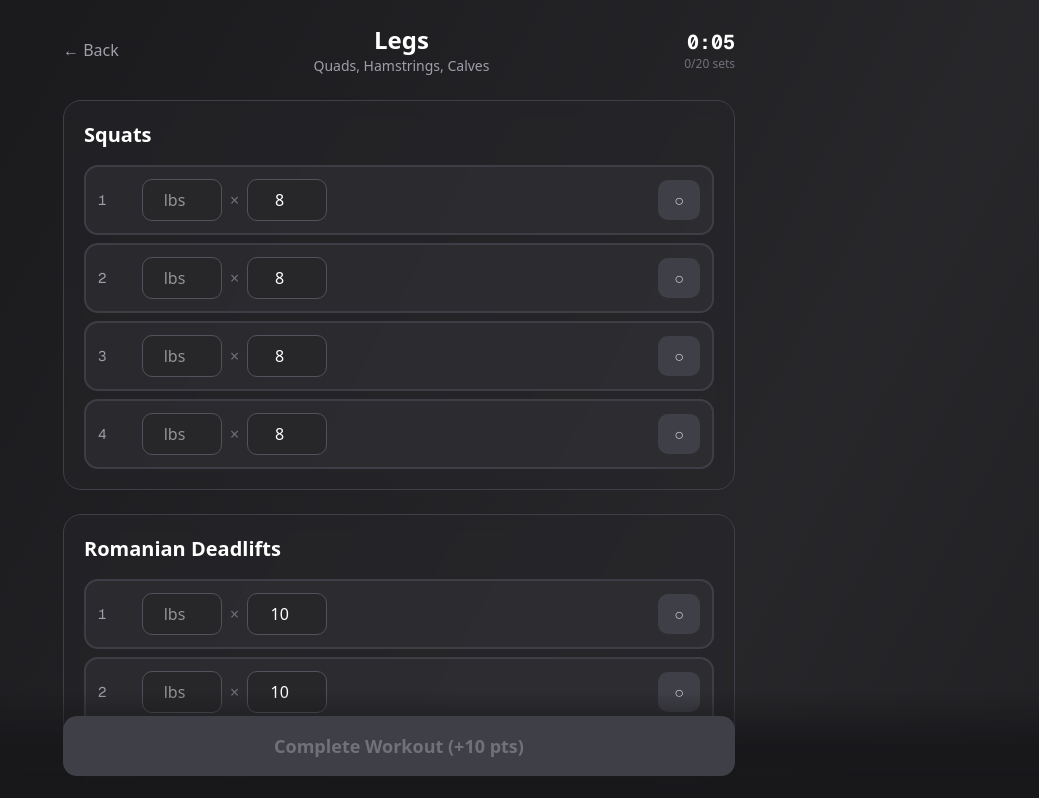
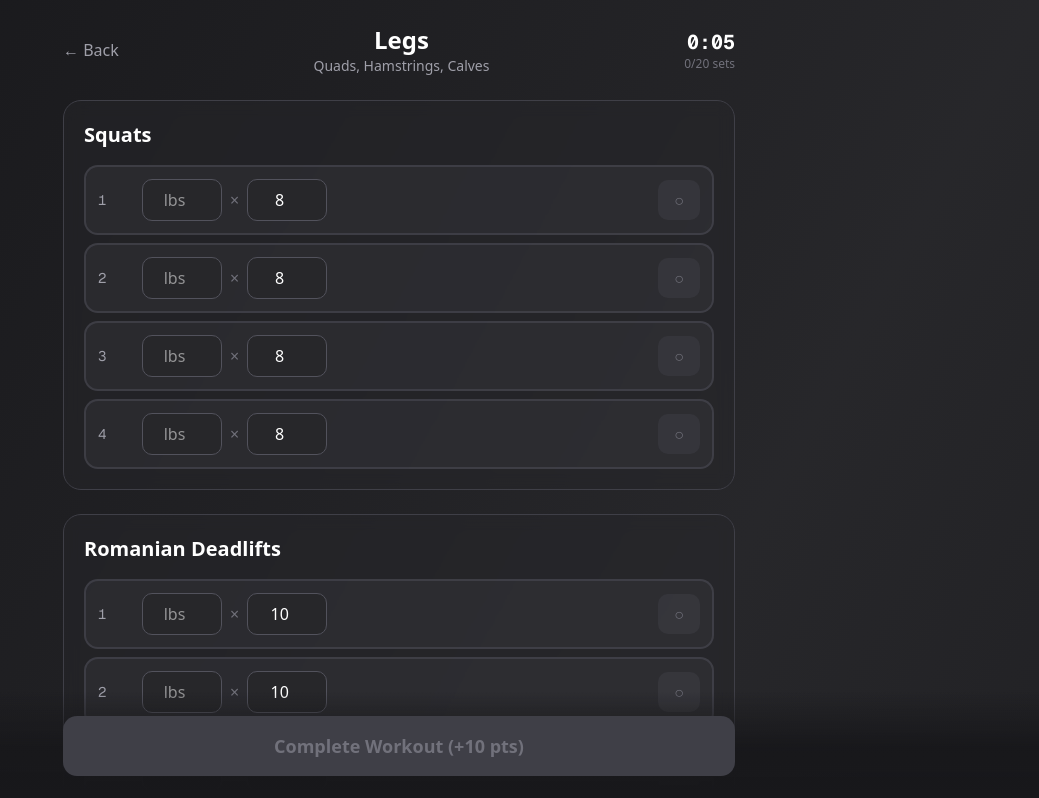
Before and after one commit to cougtrades/gym-gamify, a Next.js app: page /workout/legs in a window 1280 px wide. Shown: the top 798 px of the page, without its empty margins (241-1280 px from the left). Built offline with nearby package versions, Linux system fonts and the light colour scheme.

Commit message:
Fix: Auto-complete sets when weight and reps are entered

```diff
--- a/app/workout/[id]/page.tsx
+++ b/app/workout/[id]/page.tsx
@@ -68,6 +68,13 @@ export default function WorkoutPage() {
     setExercises((prev) => {
       const updated = [...prev]
       updated[exerciseIdx].sets![setIdx][field] = value
+
+      // Auto-complete if both weight and reps are filled
+      const set = updated[exerciseIdx].sets![setIdx]
+      if (set.weight > 0 && set.reps > 0) {
+        set.completed = true
+      }
+
       return updated
     })
   }
@@ -166,16 +173,15 @@ export default function WorkoutPage() {
                       />
                     </div>
 
-                    <button
-                      onClick={() => toggleSetComplete(exerciseIdx, setIdx)}
+                    <div
                       className={`px-4 py-2 rounded-lg font-medium transition-all ${
                         set.completed
                           ? 'bg-green-500 text-white'
-                          : 'bg-zinc-700 text-zinc-300 hover:bg-zinc-600'
+                          : 'bg-zinc-700/50 text-zinc-500'
                       }`}
                     >
                       {set.completed ? '✓' : '○'}
-                    </button>
+                    </div>
                   </div>
                 ))}
               </div>
```
